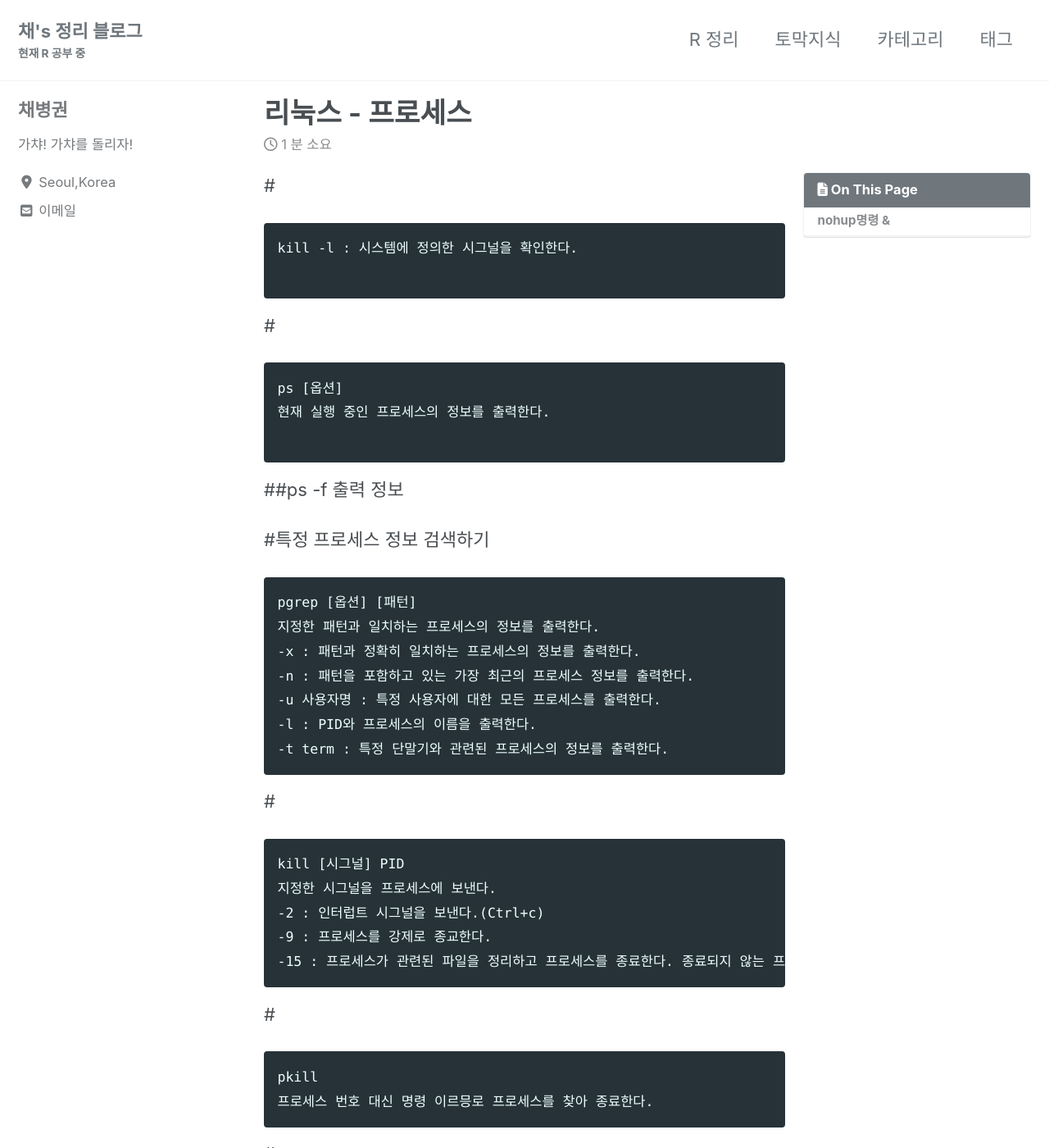
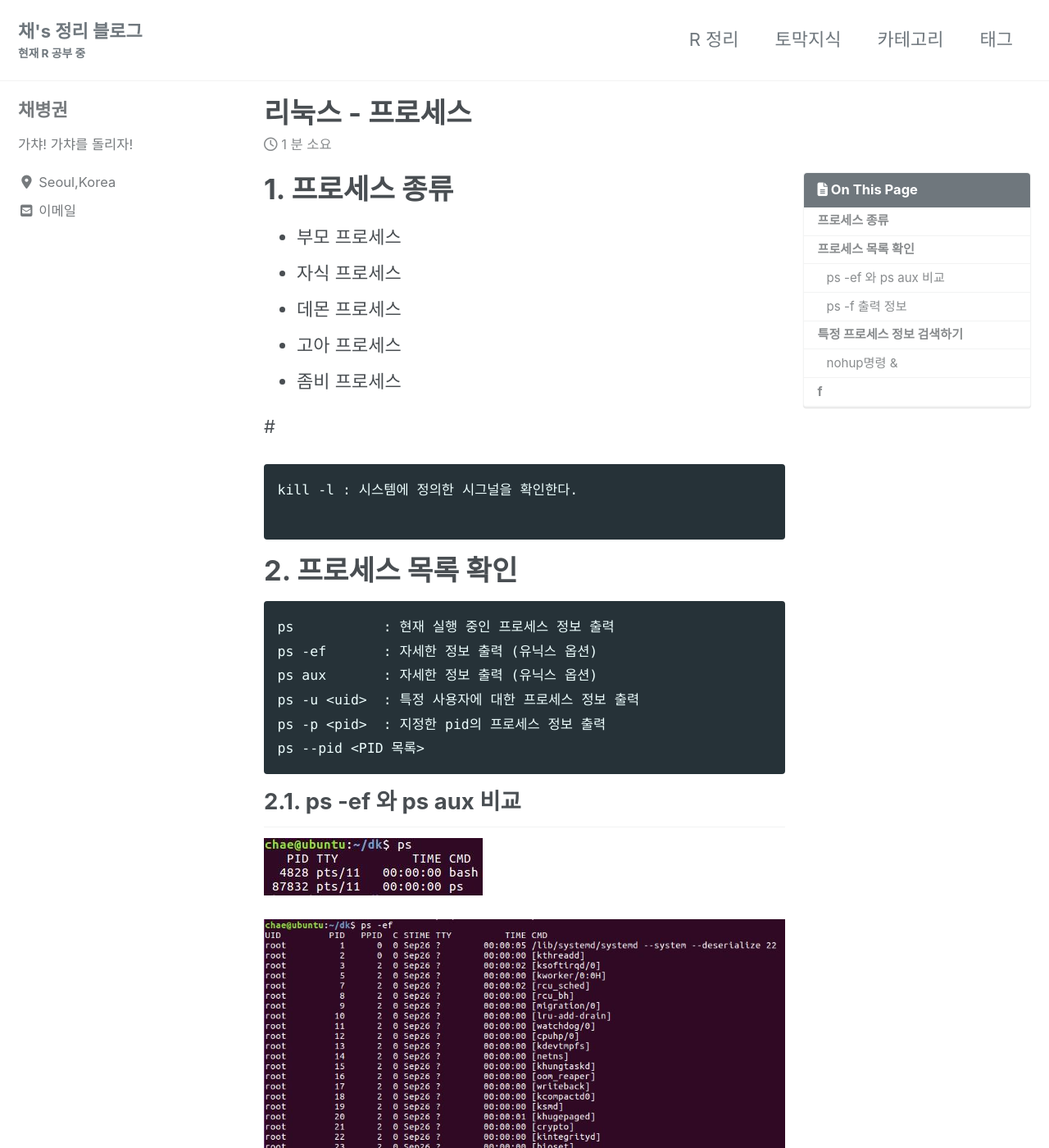
Before and after one commit to ByeongGwonChae/mynotebook, a Jekyll site: the page built from _posts/2020-02-26-리눅스-프로세스.md, in a window 1280 px wide and 1400 px high. Shown: the whole window at 82% size. Built offline with Jekyll 4.4.1, drawn with Linux system fonts in a browser that asks for light colours; cached includes are drawn as plain includes; nearby versions of some CDN libraries; some of the changed text lies outside the part shown.

Commit message:
Update 2020-02-26-리눅스-프로세스.md

````diff
--- a/_posts/2020-02-26-리눅스-프로세스.md
+++ b/_posts/2020-02-26-리눅스-프로세스.md
@@ -8,21 +8,47 @@ toc: true
 toc_sticky: true
 ---
 
+# 프로세스 종류
+
+- 부모 프로세스
+- 자식 프로세스
+- 데몬 프로세스
+- 고아 프로세스
+- 좀비 프로세스
+
+
 #
-~~~
+
+```
 kill -l : 시스템에 정의한 시그널을 확인한다.
 
-~~~
-#
-~~~
-ps [옵션]
-현재 실행 중인 프로세스의 정보를 출력한다.
+```
 
-~~~
-##ps -f 출력 정보
+# 프로세스 목록 확인
 
-#특정 프로세스 정보 검색하기
-~~~
+```
+ps           : 현재 실행 중인 프로세스 정보 출력
+ps -ef       : 자세한 정보 출력 (유닉스 옵션)
+ps aux       : 자세한 정보 출력 (유닉스 옵션)
+ps -u <uid>  : 특정 사용자에 대한 프로세스 정보 출력
+ps -p <pid>  : 지정한 pid의 프로세스 정보 출력
+ps --pid <PID 목록>
+```
+
+## ps -ef 와 ps aux 비교
+
+![1](/assets/images/2020-02-26-리눅스-프로세스/1.jpg)
+
+![2](/assets/images/2020-02-26-리눅스-프로세스/2.jpg)
+
+![3](/assets/images/2020-02-26-리눅스-프로세스/3.jpg)
+
+
+## ps -f 출력 정보
+
+# 특정 프로세스 정보 검색하기
+
+```
 pgrep [옵션] [패턴]
 지정한 패턴과 일치하는 프로세스의 정보를 출력한다.
 -x : 패턴과 정확히 일치하는 프로세스의 정보를 출력한다.
@@ -30,90 +56,102 @@ pgrep [옵션] [패턴]
 -u 사용자명 : 특정 사용자에 대한 모든 프로세스를 출력한다.
 -l : PID와 프로세스의 이름을 출력한다.
 -t term : 특정 단말기와 관련된 프로세스의 정보를 출력한다.
-~~~
+```
+
 #
-~~~
+
+```
 kill [시그널] PID
 지정한 시그널을 프로세스에 보낸다.
 -2 : 인터럽트 시그널을 보낸다.(Ctrl+c)
 -9 : 프로세스를 강제로 종교한다.
 -15 : 프로세스가 관련된 파일을 정리하고 프로세스를 종료한다. 종료되지 않는 프로세스가 있을 수 있다.
-~~~
+```
+
 #
-~~~
+
+```
 pkill
 프로세스 번호 대신 명령 이르믕로 프로세스를 찾아 종료한다.
-~~~
+```
+
 #
-~~~
+
+```
 top 명령
 현재 실행 중인 프로세스에 대한 정보를 주기적으로 출력하는데, 프로세스의 자세한 요약 정보를 상단에 출력하고 각 프로세스의 정보를 하단에 출력한다.
-~~~
+```
+
 #
-~~~
+
+```
 jobs
 백그라운드 작업 목록을 출력한다.
 fg [%작업 번호] : 해당 작업을 포그라운드 작업으로 전환한다.
 bg [%작업 번호] : 해당 작업을 백그라운드 작업으로 전환한다.
 stop [%작업 번호] : 포그라운드 작업을 잠시 중단한다.(Ctrl+z)
 kill [%작업 번호] : 해당 작업을 종료한다.
-~~~
+```
 
 ## nohup명령 &
-~~~
 
-~~~
+```
+
+```
 
 #
-~~~
+
+```
 at [옵션] 시간
 예약한 명령을 정해진 시간에 실행한다.
 -l : 현재 실행 대기 중인 명령의 전체 목록을 출력한다.(atq과 동일)
 -r 작업 번호 : 현재 실행 대기 중인 명령에서 해당 작업 번호를 삭제한다.(atrm과 동일)
 -m : 출력 결과가 없더라도 작업이 완료되면 사용자에게 메일로 알려준다.
 -f 파일 : 표준 입력 대신 실행할 명령을 파일로 지정한다.
-~~~
+```
 /etc/sudoers
-#f
-~~~
+
+# f
+
+```
 crontab [-u 사용자ID] [옵션] [파일명]
 사용자의 crontab 파일을 관리한다. 명령을 주기적을 반복해서 실행.
 -e : 사용자의 crontab 파일을 편집한다.
 -l : crontab 파일의 목록을 출력한다.
 -r : crontab 파일을 삭제한다.
-~~~
+```
 
 #
-~~~
+```
 
-~~~
+```
 
 #
-~~~
+```
 
-~~~
+```
 
 #
-~~~
+```
 
-~~~
+```
 
 #
-~~~
+```
 
-~~~
+```
 
 #
-~~~
+```
 
-~~~
+```
 
 #
-~~~
+```
 
-~~~
+```
 
 #
-~~~
+```
 
-~~~
+```
````
